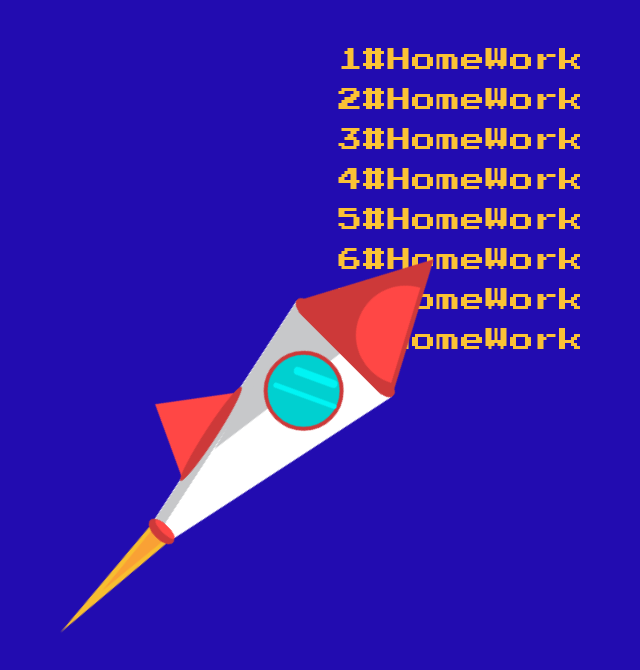
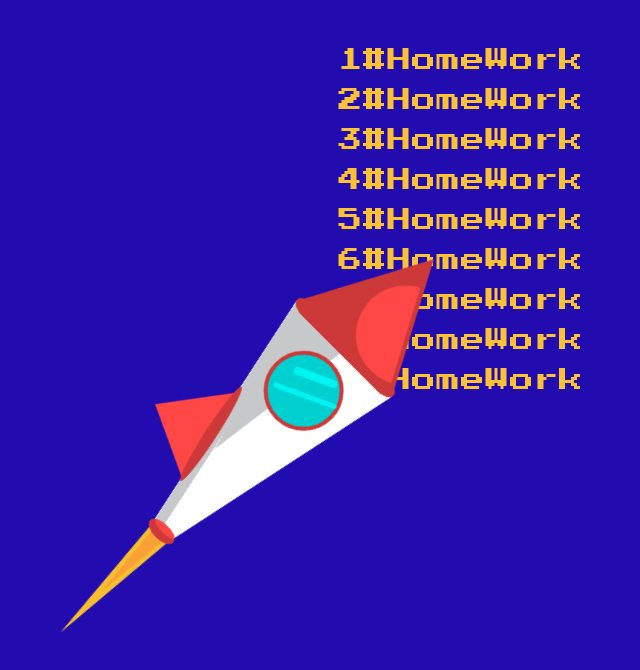
Before and after one commit to Taraskiiin/Cursor-education, a plain HTML site: page index.html in a window 1280 px wide. Shown: the whole page, without its empty margins (179-819 px from the left). Drawn offline with Linux system fonts and the light colour scheme.

Commit message:
newrepositor

```diff
--- a/index.html
+++ b/index.html
@@ -47,6 +47,9 @@
                     <li>
                         <a href="hw8/hw8.html">8#HomeWork</a>
                     </li>
+                    <li>
+                        <a href="hw9/hw9.html">9#HomeWork</a>
+                    </li>
                 </ol>
             </nav>
         </div>
```
